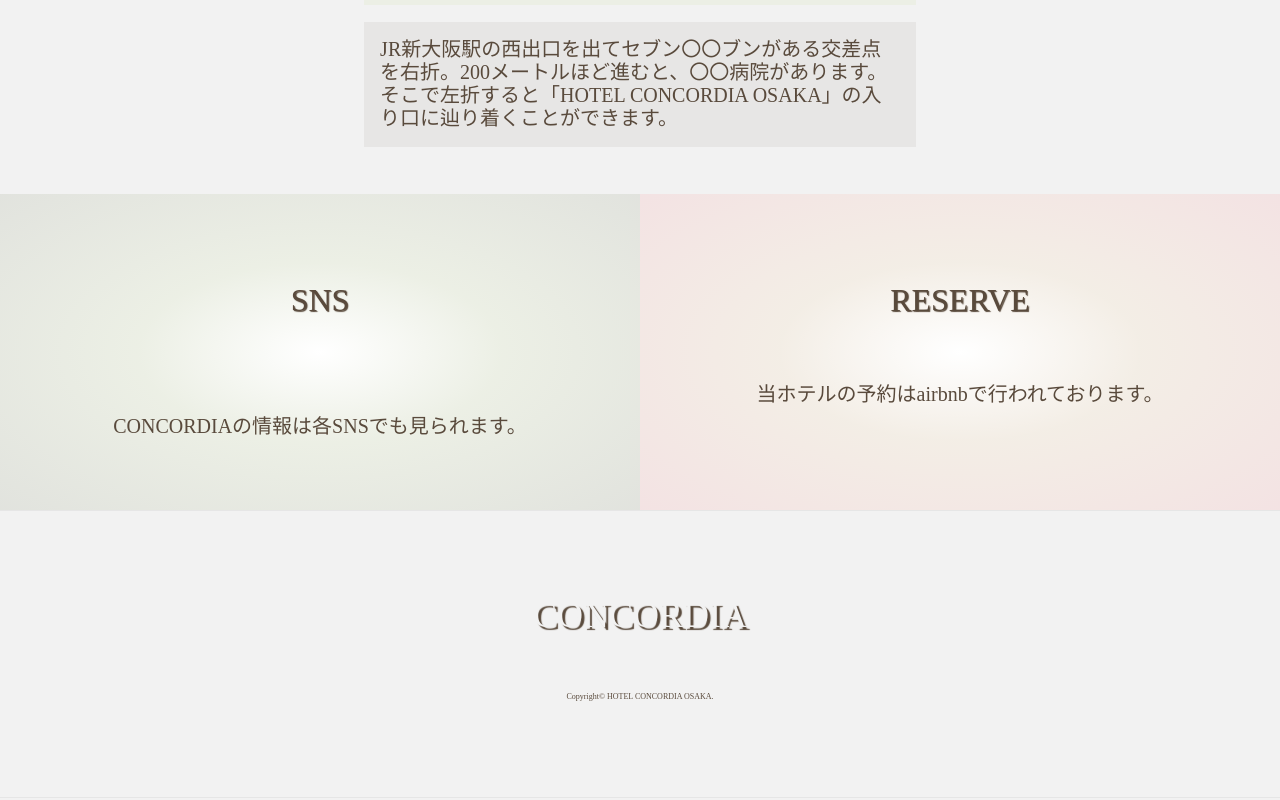
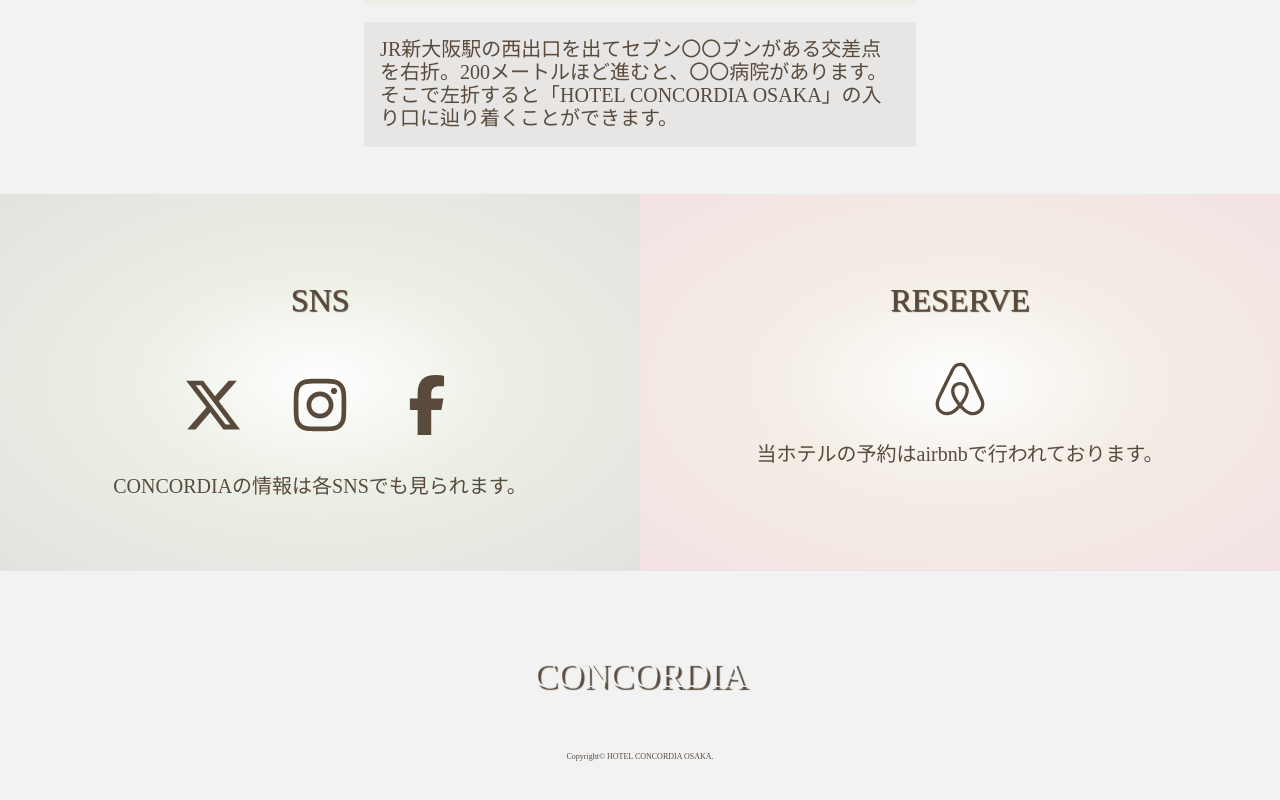
Before and after one commit to KantaroNakaya/concordia-nextjs, a Next.js app: page /access in a window 1280 px wide. Shown: the part 1166-1966 px from the top of the page. Built offline with nearby package versions, Linux system fonts and the light colour scheme.

Commit message:
react-fontawesomeを反映

```diff
--- a/app/_components/Footer/index.module.css
+++ b/app/_components/Footer/index.module.css
@@ -52,12 +52,17 @@
 
 .icon_link {
     display: flex;
-    width: 33.3%;
+    width: 20%;
+    max-width: 80px;
     margin: 0 auto;
     padding: 16px 0;
     justify-content: center;
     align-items: center;
     cursor: not-allowed;
+}
+.icon_link svg{
+    aspect-ratio: 1/1;
+    object-fit: contain;
 }
 
 .snsLink_list {
@@ -97,19 +102,3 @@
 .icon_brands {
     color: #594a3c;
 }
-
-.icon_twitter:hover {
-    color: #00aced;
-}
-
-.icon_instagram:hover {
-    color: #3f729b;
-}
-
-.icon_facebook:hover {
-    color: #3b5998;
-}
-
-.icon_airbnb:hover {
-    color: rgb(255, 90, 96);
-}
--- a/app/_components/Footer/index.tsx
+++ b/app/_components/Footer/index.tsx
@@ -1,5 +1,12 @@
 import Link from "next/link";
 import styles from "./index.module.css";
+import { FontAwesomeIcon } from "@fortawesome/react-fontawesome";
+import {
+    faXTwitter,
+    faInstagram,
+    faFacebookF,
+    faAirbnb,
+} from "@fortawesome/free-brands-svg-icons";
 
 export default function Footer() {
     return (
@@ -12,22 +19,28 @@ export default function Footer() {
                     <h2 className={styles.footer_box_title}>SNS</h2>
                     <div className={styles.snsLink_list}>
                         <a className={styles.icon_link}>
-                            <i
-                                className={`${styles.icon_twitter} ${styles.icon_brands} fa-brands fa-3x fa-twitter`}
-                                aria-label="twitterロゴ"
-                            ></i>
+                            <FontAwesomeIcon
+                                icon={faXTwitter}
+                                className={styles.icon_brands}
+                                aria-label="X（旧Twitter）ロゴ"
+                                size="3x"
+                            />
                         </a>
                         <a className={styles.icon_link}>
-                            <i
-                                className={`${styles.icon_instagram} ${styles.icon_brands} fa-brands fa-3x fa-instagram`}
+                            <FontAwesomeIcon
+                                icon={faInstagram}
+                                className={styles.icon_brands}
                                 aria-label="instagramロゴ"
-                            ></i>
+                                size="3x"
+                            />
                         </a>
                         <a className={styles.icon_link}>
-                            <i
-                                className={`${styles.icon_facebook} ${styles.icon_brands} fa-brands fa-3x fa-facebook-f`}
+                            <FontAwesomeIcon
+                                icon={faFacebookF}
+                                className={styles.icon_brands}
                                 aria-label="facebookロゴ"
-                            ></i>
+                                size="3x"
+                            />
                         </a>
                     </div>
                     <p className={styles.footer_box_text}>
@@ -37,10 +50,12 @@ export default function Footer() {
                 <div className={`${styles.footer_box} ${styles.reserveBox}`}>
                     <h2 className={styles.footer_box_title}>RESERVE</h2>
                     <a className={styles.icon_link}>
-                        <i
-                            className={`${styles.icon_airbnb} ${styles.icon_brands} fa-brands fa-3x fa-airbnb`}
+                        <FontAwesomeIcon
+                            icon={faAirbnb}
+                            className={styles.icon_brands}
                             aria-label="airbnbロゴ"
-                        ></i>
+                            size="3x"
+                        />
                     </a>
                     <p className={styles.footer_box_text}>
                         当ホテルの予約はairbnbで行われております。
--- a/package.json
+++ b/package.json
@@ -10,6 +10,7 @@
     },
     "dependencies": {
         "@fortawesome/fontawesome-svg-core": "^6.7.2",
+        "@fortawesome/free-brands-svg-icons": "^6.7.2",
         "@fortawesome/free-solid-svg-icons": "^6.7.2",
         "@fortawesome/react-fontawesome": "^0.2.2",
         "@next/third-parties": "^14.1.4",
```
Also changed, not shown: 1 other file (tests, documents, lock files or other folders).
